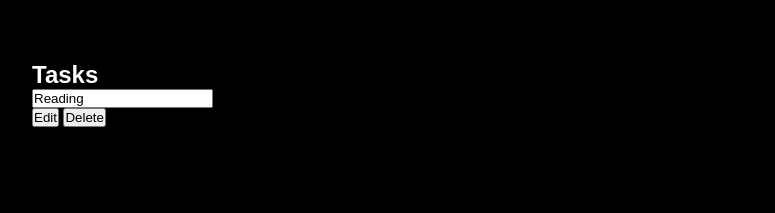
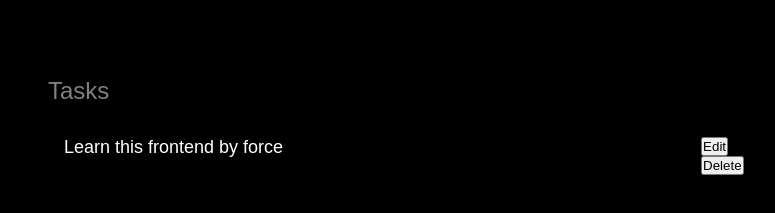
Before and after one commit to Oladoyeen/Todo_app, a plain HTML site: page index.html in a window 1280 px wide. Shown: the part 155-368 px from the top of the page, without its empty margins (224-999 px from the left). Drawn offline with Linux system fonts and the light colour scheme.

Commit message:
more codes

```diff
--- a/index.html
+++ b/index.html
@@ -25,22 +25,21 @@
 
     <main>
 
-        <section class="Todo-list">
+        <section class="task-list">
             <h2>Tasks</h2>
 
             <div id="tasks">
 
-                <div class="content">
-                    <input
-                        type="text"
-                        class="text"
-                        value="Reading"
-                        readonly
-                        />
-                </div>
-                <div class="actions">
-                    <button class="edit">Edit</button>
-                    <button class="delete">Delete</button>
+                <div class="task">
+
+                    <div class="content">
+                        Learn this frontend by force
+
+                    </div>
+                    <div class="actions">
+                        <button class="edit">Edit</button>
+                        <button class="delete">Delete</button>
+                    </div>
                 </div>
 
             </div>
--- a/style.css
+++ b/style.css
@@ -68,3 +68,50 @@ main {
     width: 100%;
     margin: 0 auto;
 }
+
+
+.task-list {
+    padding: 1rem;
+}
+
+.task-list h2 {
+    font-size: 1.5rem;
+    font-weight: 300;
+    color: gray;
+    margin-bottom: 1rem;
+}
+
+#tasks .task {
+    display: flex;
+    justify-content: space-between;
+    background-color: black;
+    padding: 1rem;
+    border-radius: 1rem;
+    margin-bottom: 1rem;
+}
+
+
+#tasks .task .content {
+    color: white;
+    font-size: 1.125rem;
+    width: 100%;
+    display: block;
+    transition: 0.4s;
+}
+
+
+#tasks .task .content .text:not(:read-only) {
+    color: pink;
+}
+
+.tasks .task .actions {
+    display: flex;
+    margin: 0 --0.5rem;
+}
+
+.tasks .actions button {
+    cursor: pointer;
+    margin: 0 0.5rem;
+    font-size: 1.125rem;
+    font-weight: 700;
+}
```
